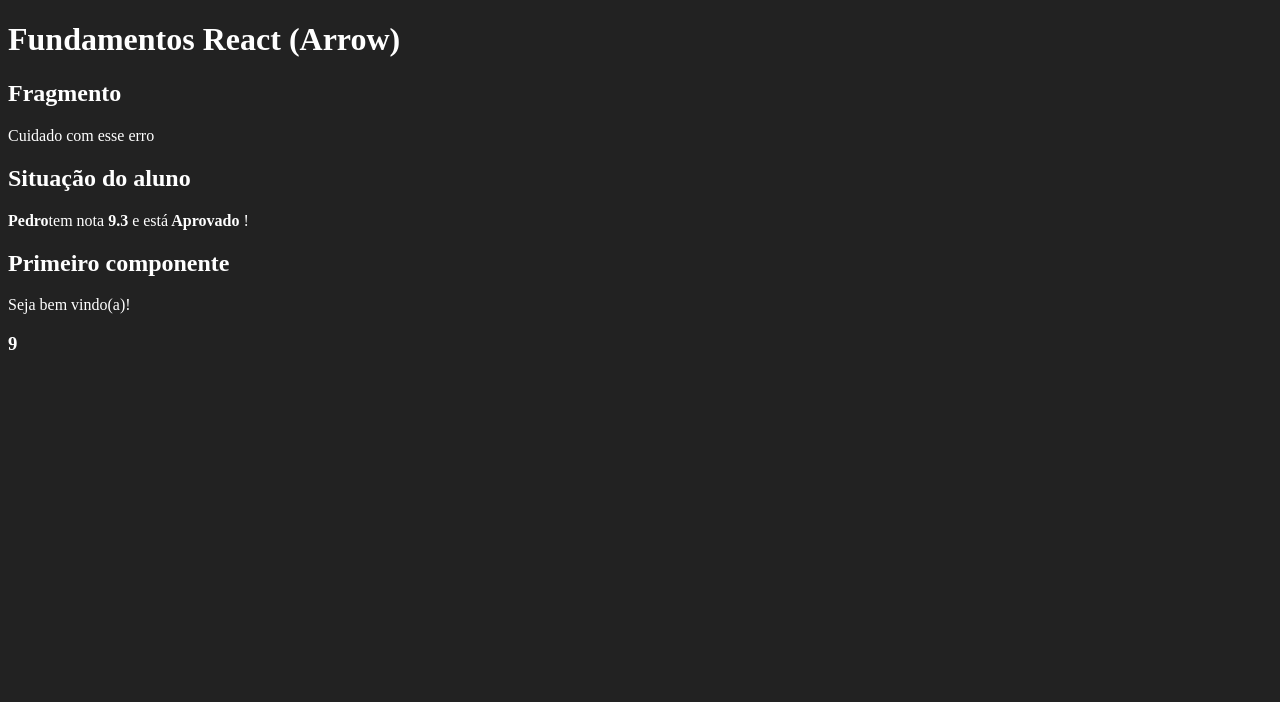
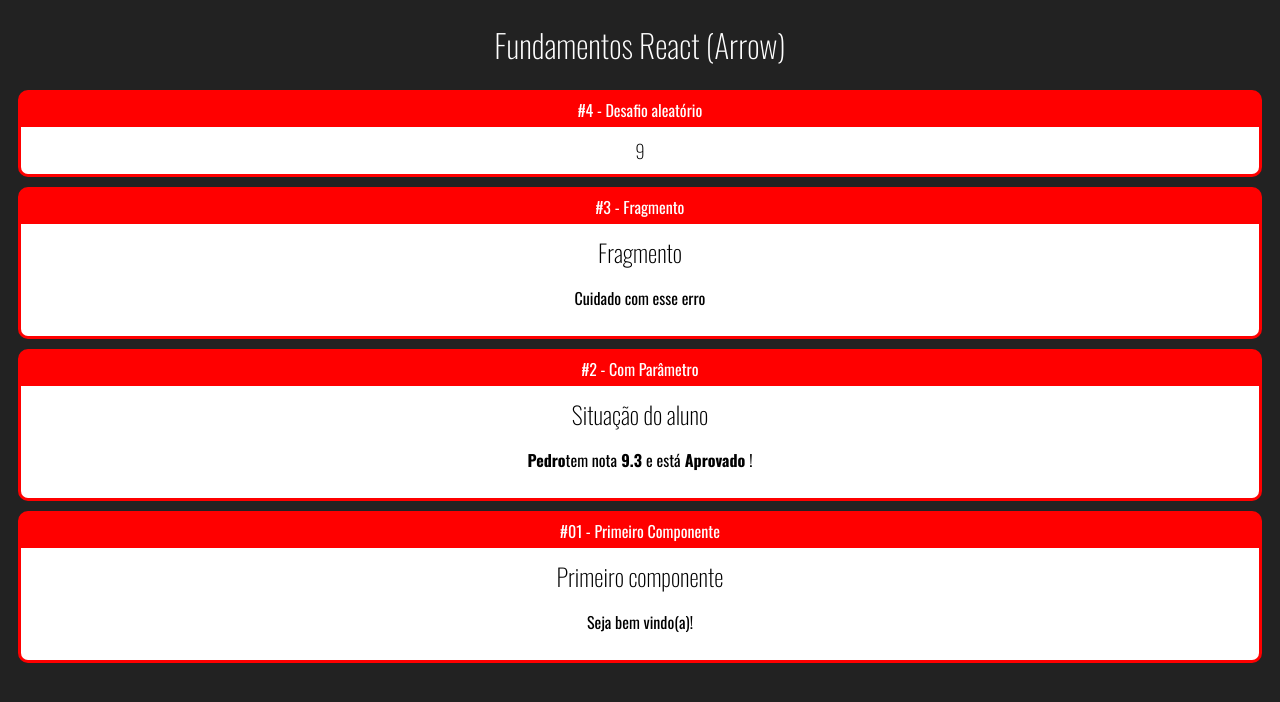
Before and after one commit to nathalia-alice/fundamentos-react, a React (Create React App) app: page / in a window 1280 px wide. Shown: the top 702 px of the page. Built offline with nearby package versions, Linux system fonts and the light colour scheme.

Commit message:
Component Card #01

```diff
--- a/public/index.html
+++ b/public/index.html
@@ -11,7 +11,7 @@
     />
     <link rel="apple-touch-icon" href="%PUBLIC_URL%/logo192.png" />
     <link rel="manifest" href="%PUBLIC_URL%/manifest.json" />
-
+    <link href="https://fonts.googleapis.com/css2?family=Oswald:wght@200;300;400;500;600;700&display=swap" rel="stylesheet">
     <title>React App</title>
   </head>
   <body>
--- a/src/App.jsx
+++ b/src/App.jsx
@@ -1,4 +1,6 @@
 import React from 'react'
+
+import Card from './components/layout/Card'
 import Primeiro from './components/basicos/Primeiro'
 import ComParametro from './components/basicos/ComParametro'
 import Fragmento from './components/basicos/Fragmento'
@@ -7,12 +9,25 @@
 export default () => (
     <div id="app">
         <h1>Fundamentos React (Arrow)</h1>
+
+        <Card titulo="#4 - Desafio aleatório">
+            <Aleatorio max={10} min={1} />
+        </Card>
+
+        <Card titulo="#3 - Fragmento">
             <Fragmento />
+        </Card>
+
+        <Card titulo="#2 - Com Parâmetro">
             <ComParametro
                 titulo="Situação do aluno"
                 aluno="Pedro"
                 nota={9.3} />
+        </Card>
+
+        <Card titulo="#01 - Primeiro Componente">
             <Primeiro></Primeiro>
-        <Aleatorio max={10} min={1}></Aleatorio>
+        </Card>
+
     </div>
 )
--- /dev/null
+++ b/src/components/layout/Card.css
@@ -0,0 +1,17 @@
+.Card{
+    background-color: red;
+    border: 3px solid red;
+    border-radius: 10px;
+    overflow: hidden;
+    margin: 10px;
+}
+.Card .Title {
+    padding: 5px 0px;
+    display: flex;
+    justify-content: center;
+}
+.Card .Content{
+    background-color: #fff;
+    Color: #000;
+    padding: 10px;
+}
--- /dev/null
+++ b/src/components/layout/Card.jsx
@@ -0,0 +1,11 @@
+import "./Card.css"
+import  React from 'react'
+
+export default (props) => {
+    return (
+        <div className="Card">
+            <div className="Title">{props.titulo}</div>
+            <div className="Content">{props.children}</div>
+        </div>
+    );
+}
--- a/src/index.css
+++ b/src/index.css
@@ -1,4 +1,14 @@
 body {
+    font-family: Oswald;
     background-color: #222;
     color: #fff;
+    text-align: center;
 }
+
+h1, h2, h3{
+    font-weight: 200;
+}
+
+h2, h3{
+    margin: 0;
+}
```
Lines whose indentation alone changed are shown as unchanged.
